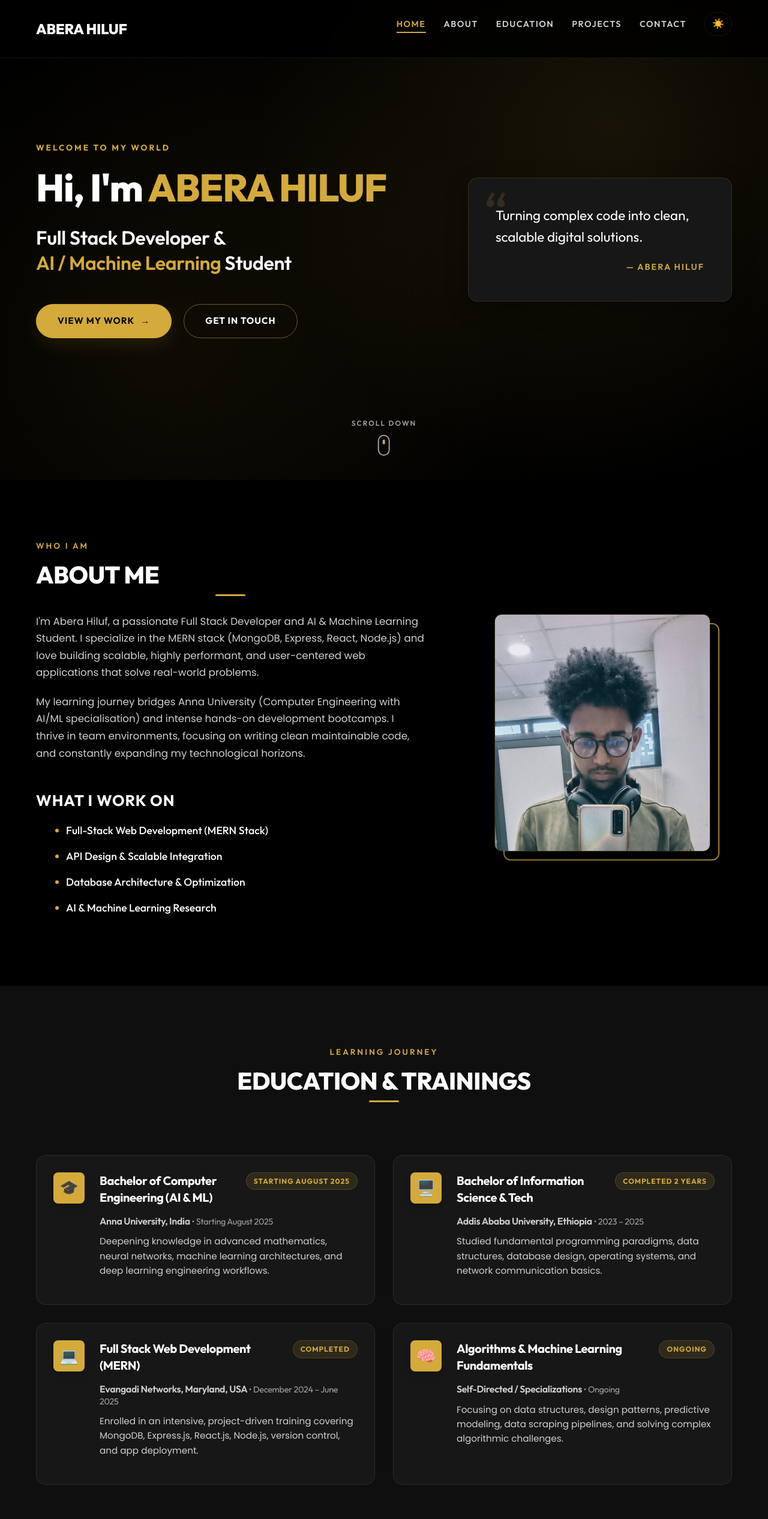
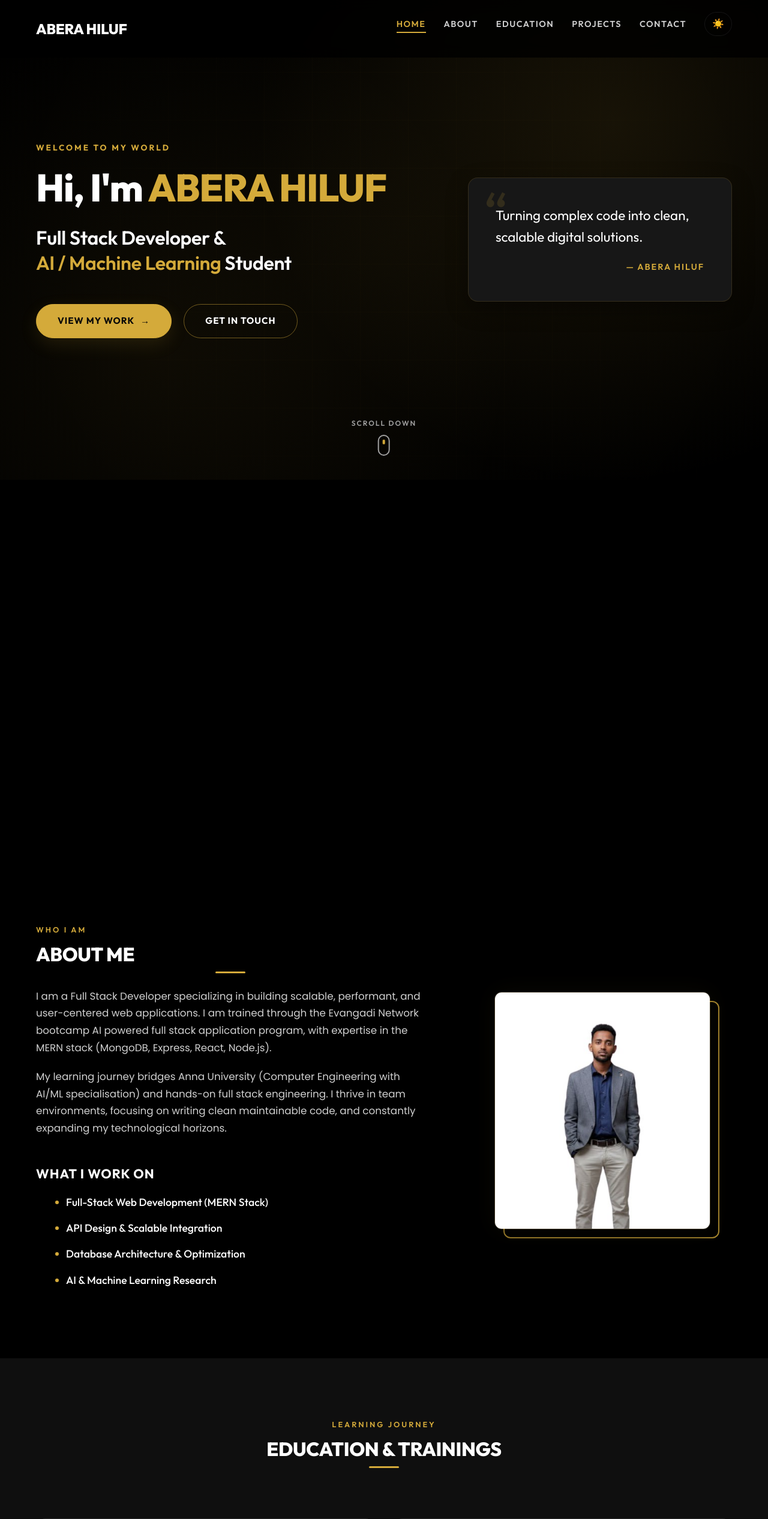
Before and after one commit to abera-hiluf/abz-portfolio, a React (Vite) app: page / in a window 1280 px wide. Shown: the top 2533 px of the page at 60% size. Built offline with nearby package versions, Linux system fonts and the light colour scheme.

Commit message:
chnge the font size of header files

```diff
--- a/src/Components/About/About.jsx
+++ b/src/Components/About/About.jsx
@@ -1,6 +1,6 @@
 import React from "react";
 import styles from "./About.module.css";
-import profilePhoto from "../../assets/about-pic.jpg";
+import profilePhoto from "../../assets/abera.jpg";
 
 const About = () => {
   return (
@@ -13,14 +13,12 @@ const About = () => {
             <h2 className="section-main-title">About Me</h2>
 
             <p className={styles.text}>
-              I'm Abera Hiluf, a passionate Full Stack Developer and AI & Machine Learning Student.
-              I specialize in the MERN stack (MongoDB, Express, React, Node.js) and love building scalable,
-              highly performant, and user-centered web applications that solve real-world problems.
+              I am a Full Stack Developer specializing in building scalable, performant, and user-centered web applications. I am trained through the Evangadi Network bootcamp AI powered full stack application program, with expertise in the MERN stack (MongoDB, Express, React, Node.js).
             </p>
 
             <p className={styles.text}>
               My learning journey bridges Anna University (Computer Engineering with AI/ML specialisation)
-              and intense hands-on development bootcamps. I thrive in team environments, focusing on writing clean
+              and hands-on full stack engineering. I thrive in team environments, focusing on writing clean
               maintainable code, and constantly expanding my technological horizons.
             </p>
 
--- a/src/Components/About/About.module.css
+++ b/src/Components/About/About.module.css
@@ -25,7 +25,7 @@
 
 .workTitle {
   font-family: var(--font-outfit);
-  font-size: 1.6rem;
+  font-size: 1.35rem;
   font-weight: 700;
   margin-top: 30px;
   margin-bottom: 20px;
@@ -85,14 +85,20 @@
   max-width: 360px;
   aspect-ratio: 1 / 1.1;
   border-radius: 12px;
+  background-color: var(--bg-card);
+}
+
+:root[data-theme="dark"] .imageFrame {
+  box-shadow: 0 0 40px rgba(212, 170, 58, 0.05);
 }
 
 .profileImg {
   width: 100%;
   height: 100%;
   object-fit: cover;
+  object-position: 50% 5%;
   border-radius: 12px;
-  filter: grayscale(15%);
+  filter: grayscale(10%);
   transition: var(--transition-smooth);
   border: 1px solid var(--border-neutral);
   z-index: 2;
--- a/src/Components/Expertise/Expertise.jsx
+++ b/src/Components/Expertise/Expertise.jsx
@@ -4,36 +4,36 @@ import styles from "./Expertise.module.css";
 const Expertise = () => {
   const educationList = [
     {
-      title: "Bachelor of Computer Engineering (AI & ML)",
-      institution: "Anna University, India",
-      duration: "Starting August 2025",
-      status: "STARTING AUGUST 2025",
+      title: "Anna University, India",
+      institution: "Computer Engineering (AI & ML)",
+      duration: "2025 – ongoing",
+      status: "2025 - ONGOING",
       icon: "🎓",
       description: "Deepening knowledge in advanced mathematics, neural networks, machine learning architectures, and deep learning engineering workflows.",
     },
     {
-      title: "Bachelor of Information Science & Tech",
-      institution: "Addis Ababa University, Ethiopia",
+      title: "Addis Ababa University, Ethiopia",
+      institution: "Information Science & Tech",
       duration: "2023 – 2025",
-      status: "COMPLETED 2 YEARS",
+      status: "2023 - 2025",
       icon: "🖥️",
       description: "Studied fundamental programming paradigms, data structures, database design, operating systems, and network communication basics.",
     },
     {
-      title: "Full Stack Web Development (MERN)",
-      institution: "Evangadi Networks, Maryland, USA",
-      duration: "December 2024 – June 2025",
-      status: "COMPLETED",
+      title: "AI Powered Full Stack Development",
+      institution: "Evangadi Network Bootcamp",
+      duration: "December 2024 – ongoing",
+      status: "DECEMBER 2024 - ONGOING",
       icon: "💻",
-      description: "Enrolled in an intensive, project-driven training covering MongoDB, Express.js, React.js, Node.js, version control, and app deployment.",
+      description: "Enrolled in an intensive, project-driven bootcamp covering MongoDB, Express.js, React.js, Node.js, AI integration, version control, and app deployment.",
     },
     {
-      title: "Algorithms & Machine Learning Fundamentals",
+      title: "Data Structure and Algorithm",
       institution: "Self-Directed / Specializations",
       duration: "Ongoing",
       status: "ONGOING",
       icon: "🧠",
-      description: "Focusing on data structures, design patterns, predictive modeling, data scraping pipelines, and solving complex algorithmic challenges.",
+      description: "Focusing on data structures, algorithmic design patterns, computational complexity, problem-solving, and clean code principles.",
     },
   ];
 
--- a/src/Components/Expertise/Expertise.module.css
+++ b/src/Components/Expertise/Expertise.module.css
@@ -74,7 +74,7 @@
 
 .cardTitle {
   font-family: var(--font-outfit);
-  font-size: 1.25rem;
+  font-size: 1.15rem;
   font-weight: 700;
   color: var(--text-primary);
   line-height: 1.4;
--- a/src/Components/Header/Header.jsx
+++ b/src/Components/Header/Header.jsx
@@ -2,6 +2,7 @@ import React, { useEffect, useRef } from "react";
 import styles from "./Header.module.css";
 
 const Header = () => {
+  const wrapperRef = useRef(null);
   const headerRef = useRef(null);
   const bgRef = useRef(null);
   const containerRef = useRef(null);
@@ -11,33 +12,60 @@ const Header = () => {
     let ticking = false;
 
     const handleScroll = () => {
-      if (!headerRef.current) return;
+      if (!wrapperRef.current || !headerRef.current) return;
 
-      const scrollTop = window.scrollY || document.documentElement.scrollTop;
-      const headerHeight = headerRef.current.offsetHeight;
+      const rect = wrapperRef.current.getBoundingClientRect();
+      const windowHeight = window.innerHeight;
 
-      // Only perform animations when the header is visible in viewport
-      if (scrollTop <= headerHeight + 50) {
-        const progress = Math.min(1, Math.max(0, scrollTop / headerHeight));
-
-        // 1. Scale background: 1 to 1.08
-        if (bgRef.current) {
-          bgRef.current.style.transform = `scale3d(${1 + progress * 0.08}, ${1 + progress * 0.08}, 1)`;
+      // Calculate progress (0 to 1) as the wrapper passes through the viewport sticky region
+      let progress = 0;
+      if (rect.height > windowHeight) {
+        progress = Math.min(1, Math.max(0, -rect.top / (rect.height - windowHeight)));
       }
 
-        // 2. Parallax container: translate upward (0.25 of scroll) & fade container: 1 to 0 (completely faded at progress = 0.75)
+      const isMobile = window.innerWidth <= 768;
+
+      if (isMobile) {
+        // Fallback simple scrolling transforms for mobile (where sticky is disabled)
+        const scrollTop = window.scrollY || document.documentElement.scrollTop;
+        const headerHeight = headerRef.current.offsetHeight || windowHeight;
+        const mobileProgress = Math.min(1, Math.max(0, scrollTop / headerHeight));
+
+        if (bgRef.current) {
+          bgRef.current.style.transform = `scale3d(${1 + mobileProgress * 0.08}, ${1 + mobileProgress * 0.08}, 1)`;
+        }
         if (containerRef.current) {
-          const translateY = scrollTop * 0.25;
-          const opacity = Math.max(0, 1 - progress * 1.35);
+          const translateY = scrollTop * 0.2;
+          const opacity = Math.max(0, 1 - mobileProgress * 1.3);
           containerRef.current.style.transform = `translate3d(0, -${translateY}px, 0)`;
           containerRef.current.style.opacity = opacity.toString();
         }
-
-        // 3. Fade and move scroll down indicator faster
         if (scrollDownRef.current) {
-          const scrollDownOpacity = Math.max(0, 1 - progress * 3.5);
+          const scrollDownOpacity = Math.max(0, 1 - mobileProgress * 3.5);
           scrollDownRef.current.style.opacity = scrollDownOpacity.toString();
           scrollDownRef.current.style.transform = `translate3d(-50%, ${scrollTop * 0.4}px, 0)`;
+        }
+      } else {
+        // High-end Apple-style sticky scroll zoom, parallax, and fade for desktop
+
+        // 1. Background Zoom: scale 1 to 1.15
+        if (bgRef.current) {
+          bgRef.current.style.transform = `scale3d(${1 + progress * 0.15}, ${1 + progress * 0.15}, 1)`;
+        }
+
+        // 2. Foreground Parallax and Fade out: translate up by 150px, fade out completely by 0.65 progress
+        if (containerRef.current) {
+          const translateY = progress * 150;
+          const opacity = Math.max(0, 1 - progress * 1.5);
+          containerRef.current.style.transform = `translate3d(0, -${translateY}px, 0) scale(${1 - progress * 0.04})`;
+          containerRef.current.style.opacity = opacity.toString();
+        }
+
+        // 3. Scroll Down Indicator fades immediately and moves down
+        if (scrollDownRef.current) {
+          const scrollDownOpacity = Math.max(0, 1 - progress * 4.5);
+          scrollDownRef.current.style.opacity = scrollDownOpacity.toString();
+          scrollDownRef.current.style.transform = `translate3d(-50%, ${progress * 100}px, 0)`;
         }
       }
     };
@@ -52,17 +80,25 @@ const Header = () => {
       }
     };
 
+    const onResize = () => {
+      handleScroll();
+    };
+
     window.addEventListener("scroll", onScroll, { passive: true });
-    // Run once on mount to set initial styles
+    window.addEventListener("resize", onResize, { passive: true });
+
+    // Set initial layout
     handleScroll();
 
     return () => {
       window.removeEventListener("scroll", onScroll);
+      window.removeEventListener("resize", onResize);
     };
   }, []);
 
   return (
-    <header ref={headerRef} id="home" className={styles.header}>
+    <div ref={wrapperRef} id="home" className={styles.heroScrollWrapper}>
+      <header ref={headerRef} className={styles.header}>
         <div ref={bgRef} className={styles.headerBg}></div>
         <div ref={containerRef} className={styles.container}>
           <div className={styles.heroGrid} data-aos="fade-up">
@@ -107,6 +143,7 @@ const Header = () => {
           </div>
         </div>
       </header>
+    </div>
   );
 };
 
--- a/src/Components/Header/Header.module.css
+++ b/src/Components/Header/Header.module.css
@@ -1,5 +1,16 @@
+.heroScrollWrapper {
+  position: relative;
+  width: 100%;
+  background-color: var(--bg-primary);
+}
+
+@media (min-width: 769px) {
+  .heroScrollWrapper {
+    height: 180vh;
+  }
   .header {
-  position: relative;
+    position: sticky;
+    top: 0;
     height: 100vh;
     min-height: 750px;
     width: 100%;
@@ -8,6 +19,24 @@
     overflow: hidden;
     z-index: 1;
     background-color: var(--bg-primary);
+  }
+}
+
+@media (max-width: 768px) {
+  .heroScrollWrapper {
+    height: auto;
+  }
+  .header {
+    position: relative;
+    height: auto;
+    min-height: auto;
+    width: 100%;
+    display: flex;
+    align-items: center;
+    overflow: hidden;
+    z-index: 1;
+    background-color: var(--bg-primary);
+  }
 }
 
 .container {
--- a/src/Components/Navbar/Navbar.jsx
+++ b/src/Components/Navbar/Navbar.jsx
@@ -1,4 +1,4 @@
-import React, { useState, useEffect } from "react";
+import React, { useState, useEffect, useRef } from "react";
 import styles from "./Navbar.module.css";
 
 const Navbar = ({ darkMode, toggleDarkMode }) => {
@@ -6,18 +6,38 @@ const Navbar = ({ darkMode, toggleDarkMode }) => {
   const [scrolled, setScrolled] = useState(false);
   const [activeSection, setActiveSection] = useState("home");
 
+  const navBgRef = useRef(null);
+  const progressBarRef = useRef(null);
+
   useEffect(() => {
+    let ticking = false;
+
     const handleScroll = () => {
-      // Background scrolled toggle
-      if (window.scrollY > 50) {
+      const scrollTop = window.scrollY || document.documentElement.scrollTop;
+
+      // 1. Scrolled state toggle for padding and shadow shifts
+      if (scrollTop > 50) {
         setScrolled(true);
       } else {
         setScrolled(false);
       }
 
-      // Simple Scroll Spy for Active Section
+      // 2. Parallax background translation (background moves at a slower rate)
+      if (navBgRef.current) {
+        const offset = Math.min(20, scrollTop * 0.1);
+        navBgRef.current.style.transform = `translate3d(0, ${offset}px, 0)`;
+      }
+
+      // 3. Scroll progress bar fill (0% to 100%)
+      if (progressBarRef.current) {
+        const docHeight = document.documentElement.scrollHeight - window.innerHeight;
+        const progress = docHeight > 0 ? scrollTop / docHeight : 0;
+        progressBarRef.current.style.transform = `scaleX(${progress})`;
+      }
+
+      // 4. Simple Scroll Spy for Active Section
       const sections = ["home", "about", "education", "projects", "contact"];
-      const scrollPosition = window.scrollY + 100; // offset for nav height
+      const scrollPosition = scrollTop + 120; // offset for nav height
 
       for (const sectionId of sections) {
         const el = document.getElementById(sectionId);
@@ -32,12 +52,27 @@ const Navbar = ({ darkMode, toggleDarkMode }) => {
       }
     };
 
-    window.addEventListener("scroll", handleScroll);
-    return () => window.removeEventListener("scroll", handleScroll);
+    const onScroll = () => {
+      if (!ticking) {
+        window.requestAnimationFrame(() => {
+          handleScroll();
+          ticking = false;
+        });
+        ticking = true;
+      }
+    };
+
+    window.addEventListener("scroll", onScroll, { passive: true });
+    // Initial run
+    handleScroll();
+
+    return () => window.removeEventListener("scroll", onScroll);
   }, []);
 
   return (
     <header className={`${styles.header} ${scrolled ? styles.scrolled : ""}`}>
+      <div ref={navBgRef} className={styles.navBg}></div>
+      <div ref={progressBarRef} className={styles.progressBar}></div>
       <div className={styles.container}>
         {/* Logo */}
         <div className={styles.logo}>
--- a/src/Components/Navbar/Navbar.module.css
+++ b/src/Components/Navbar/Navbar.module.css
@@ -5,19 +5,47 @@
   width: 100%;
   z-index: 1000;
   padding: 20px 0;
+  transition: padding 0.3s cubic-bezier(0.25, 0.8, 0.25, 1);
+  overflow: hidden;
+}
+
+.scrolled {
+  padding: 14px 0;
+}
+
+.navBg {
+  position: absolute;
+  top: -20px;
+  left: 0;
+  width: 100%;
+  height: calc(100% + 40px);
+  z-index: 1;
   background-color: var(--bg-nav);
   backdrop-filter: blur(12px);
   -webkit-backdrop-filter: blur(12px);
   border-bottom: 1px solid var(--border-neutral);
-  transition: var(--transition-smooth);
+  transition: border-color 0.3s ease, box-shadow 0.3s ease;
+  will-change: transform;
 }
 
-.scrolled {
-  padding: 14px 0;
-  background-color: var(--bg-nav);
+.scrolled .navBg {
   border-bottom: 1px solid var(--border-primary);
   box-shadow: var(--shadow-dark);
 }
+
+.progressBar {
+  position: absolute;
+  bottom: 0;
+  left: 0;
+  width: 100%;
+  height: 3px;
+  background: linear-gradient(90deg, var(--gold-primary), var(--gold-hover));
+  transform-origin: left;
+  transform: scaleX(0);
+  will-change: transform;
+  z-index: 3;
+}
+
 
 .container {
   max-width: 1200px;
@@ -26,6 +54,8 @@
   display: flex;
   justify-content: space-between;
   align-items: center;
+  position: relative;
+  z-index: 2;
 }
 
 .brand {
--- a/src/index.css
+++ b/src/index.css
@@ -189,14 +189,14 @@ textarea:focus-visible {
 }
 
 .section-main-title {
-  font-size: 2.5rem;
+  font-size: 2rem;
   font-family: var(--font-outfit);
   font-weight: 800;
   letter-spacing: -0.01em;
   text-transform: uppercase;
   position: relative;
   display: inline-block;
-  margin-bottom: 40px;
+  margin-bottom: 36px;
   color: var(--text-primary);
 }
 
@@ -213,7 +213,7 @@ textarea:focus-visible {
 }
 
 .section-subtitle {
-  font-size: 0.85rem;
+  font-size: 0.8rem;
   color: var(--gold-primary);
   text-transform: uppercase;
   letter-spacing: 3px;
@@ -234,7 +234,7 @@ textarea:focus-visible {
 /* Responsive typography rules */
 @media (max-width: 768px) {
   .section-main-title {
-    font-size: 2rem;
+    font-size: 1.65rem;
   }
   .section-padding {
     padding: 70px 0;
@@ -265,3 +265,48 @@ textarea:focus-visible {
 #footer {
   background-color: var(--bg-footer);
 }
+
+/* Premium customized Scroll Reveal transition curve (Apple-style) */
+[data-aos] {
+  pointer-events: none;
+  transition-timing-function: cubic-bezier(0.16, 1, 0.3, 1) !important;
+  will-change: transform, opacity;
+}
+
+[data-aos].aos-animate {
+  pointer-events: auto;
+}
+
+/* Elevate standard fade-up and other AOS animations with custom curves and scale shifts */
+[data-aos="fade-up"] {
+  transform: translate3d(0, 50px, 0) scale(0.98);
+  opacity: 0;
+  transition-property: transform, opacity !important;
+}
+
+[data-aos="fade-up"].aos-animate {
+  transform: translate3d(0, 0, 0) scale(1);
+  opacity: 1;
+}
+
+[data-aos="fade-right"] {
+  transform: translate3d(-50px, 0, 0) scale(0.98);
+  opacity: 0;
+  transition-property: transform, opacity !important;
+}
+
+[data-aos="fade-right"].aos-animate {
+  transform: translate3d(0, 0, 0) scale(1);
+  opacity: 1;
+}
+
+[data-aos="fade-left"] {
+  transform: translate3d(50px, 0, 0) scale(0.98);
+  opacity: 0;
+  transition-property: transform, opacity !important;
+}
+
+[data-aos="fade-left"].aos-animate {
+  transform: translate3d(0, 0, 0) scale(1);
+  opacity: 1;
+}
```
Lines whose indentation alone changed are shown as unchanged.
